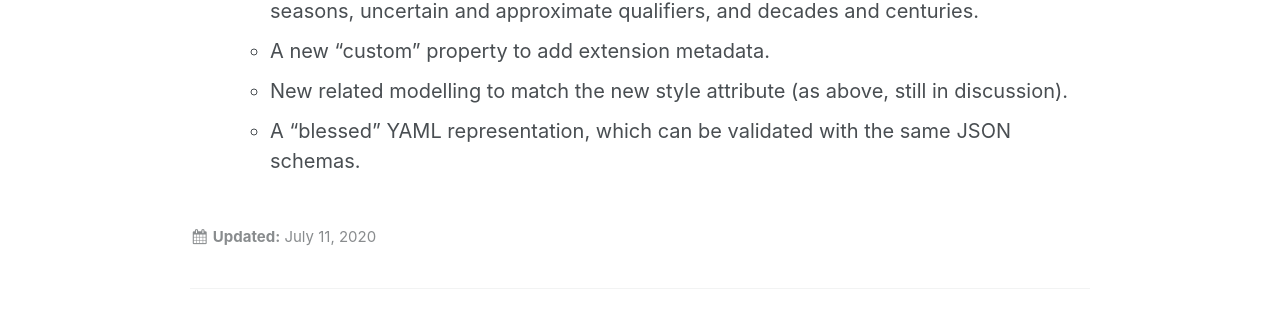
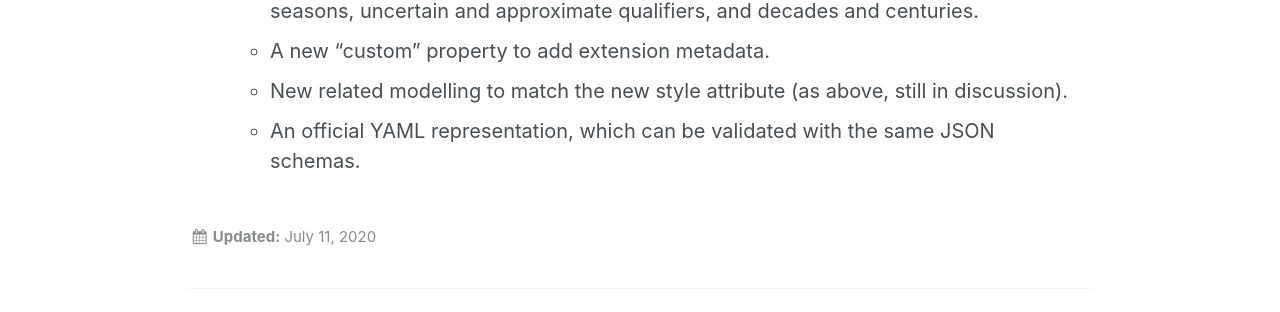
Before and after one commit to citation-style-language/citation-style-language.github.io, a Jekyll site: the page built from _posts/2020-07-11-seeking-public-comment-on-CSL-1-0-2.md, in a window 1280 px wide. Shown: the part 1186-1498 px from the top of the page. Built offline with Jekyll 4.4.1, drawn with Linux system fonts in a browser that asks for light colours.

Commit message:
Fix blessed --> official in blogpost

```diff
--- a/_posts/2020-07-11-seeking-public-comment-on-CSL-1-0-2.md
+++ b/_posts/2020-07-11-seeking-public-comment-on-CSL-1-0-2.md
@@ -22,4 +22,4 @@ This release will primarily add the following new features:
   - Adopting the new EDTF ISO standard, which offers full support for date ranges, seasons, uncertain and approximate qualifiers, and decades and centuries.
   - A new “custom” property to add extension metadata.
   - New related modelling to match the new style attribute (as above, still in discussion).
-  - A “blessed” YAML representation, which can be validated with the same JSON schemas.
+  - An official YAML representation, which can be validated with the same JSON schemas.
```
